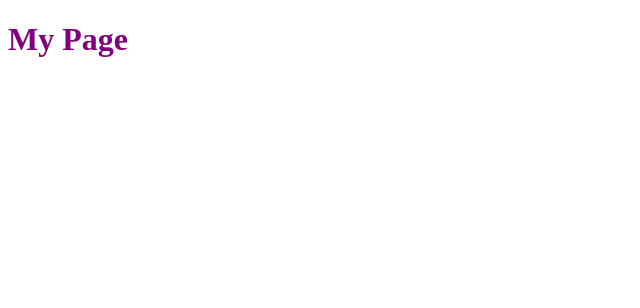
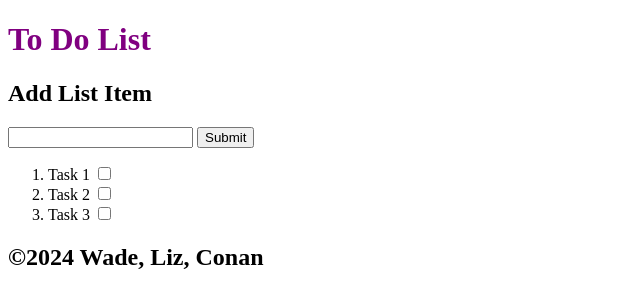
Before and after one commit to elirhenry/to-do-list, a plain HTML site: page index.html in a window 1280 px wide. Shown: the whole page, without its empty margins (0-640 px from the left). Drawn offline with Linux system fonts and the light colour scheme.

Commit message:
HTML outline

```diff
--- a/index.html
+++ b/index.html
@@ -5,9 +5,34 @@
     <meta name="viewport" content="width=device-width, initial-scale=1.0">
     <title>To Do List</title>
     <link rel="stylesheet" href="./style.css" >
+
 </head>
 <body>
-    <h1>My Page</h1>
+    <header>
+        <h1>To Do List</h1>
+    </header>
+    <section>
+        <div>
+            <h2>Add List Item</h2>
+            <input type="Add List Item" name="Add List Item" >
+            <button>Submit</button>
+        </div>
+        <div>
+            <ol>
+                <li class="ListItem">Task 1 <input type="checkbox"></li>
+
+                <li class="ListItem">Task 2 <input type="checkbox"></li>
+                <li class="ListItem">Task 3 <input type="checkbox"></li>
+            </ol>
+        </div>
+
+
+    </section>
+
+    <footer>
+        <h2>&#169;2024 Wade, Liz, Conan</h2>
+    </footer>
+
 
     <script src="./index.js"></script>
 </body>
--- a/index.js
+++ b/index.js
@@ -1 +1,9 @@
 console.log("My code is running!")
+
+
+var list = [item1, item2, item3]
+// Users should be able to view all of the to-do tasks
+// Users should be able to add a to-do to the list of to-do tasks
+// Users should be able to mark a task as completed by crossing it out on click
+// Users should be able to remove to-do tasks by removing those elements from the DOM
+// The page should be aesthetically pleasing (aka be styled)
```
